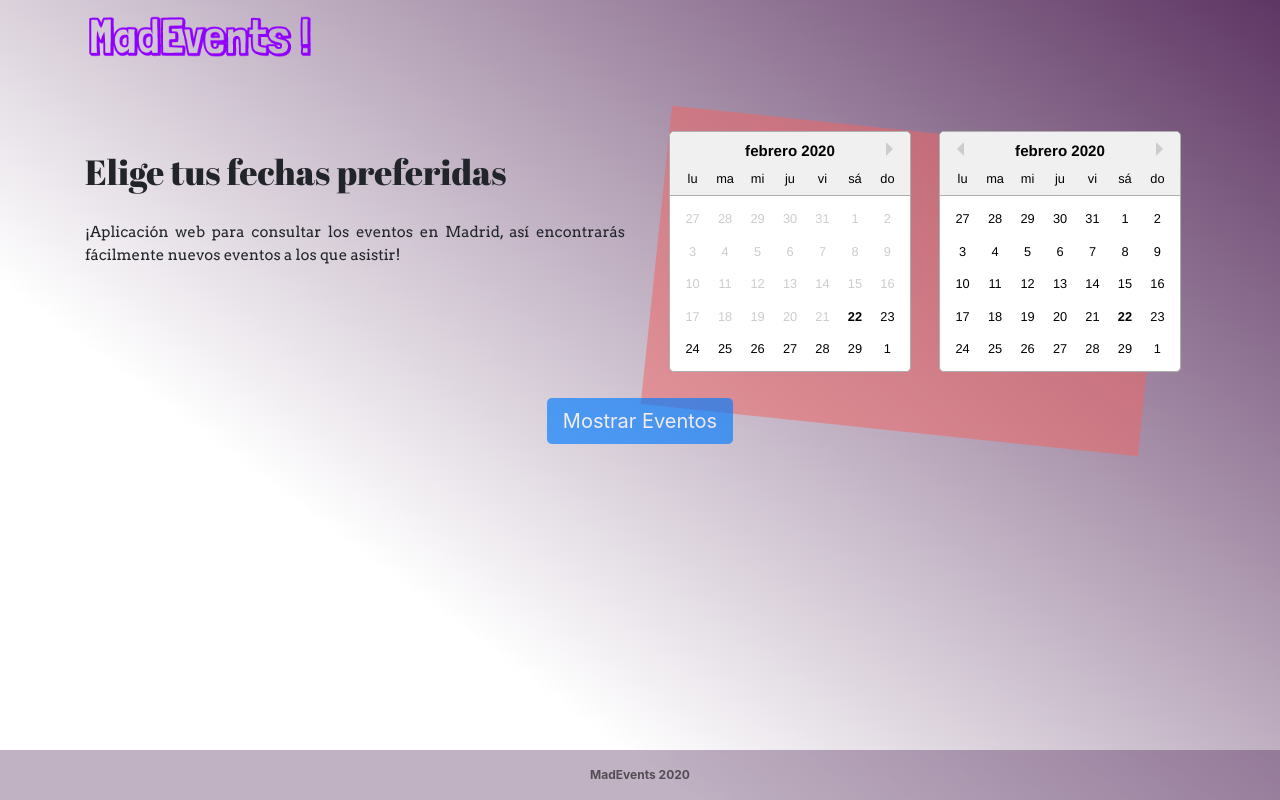
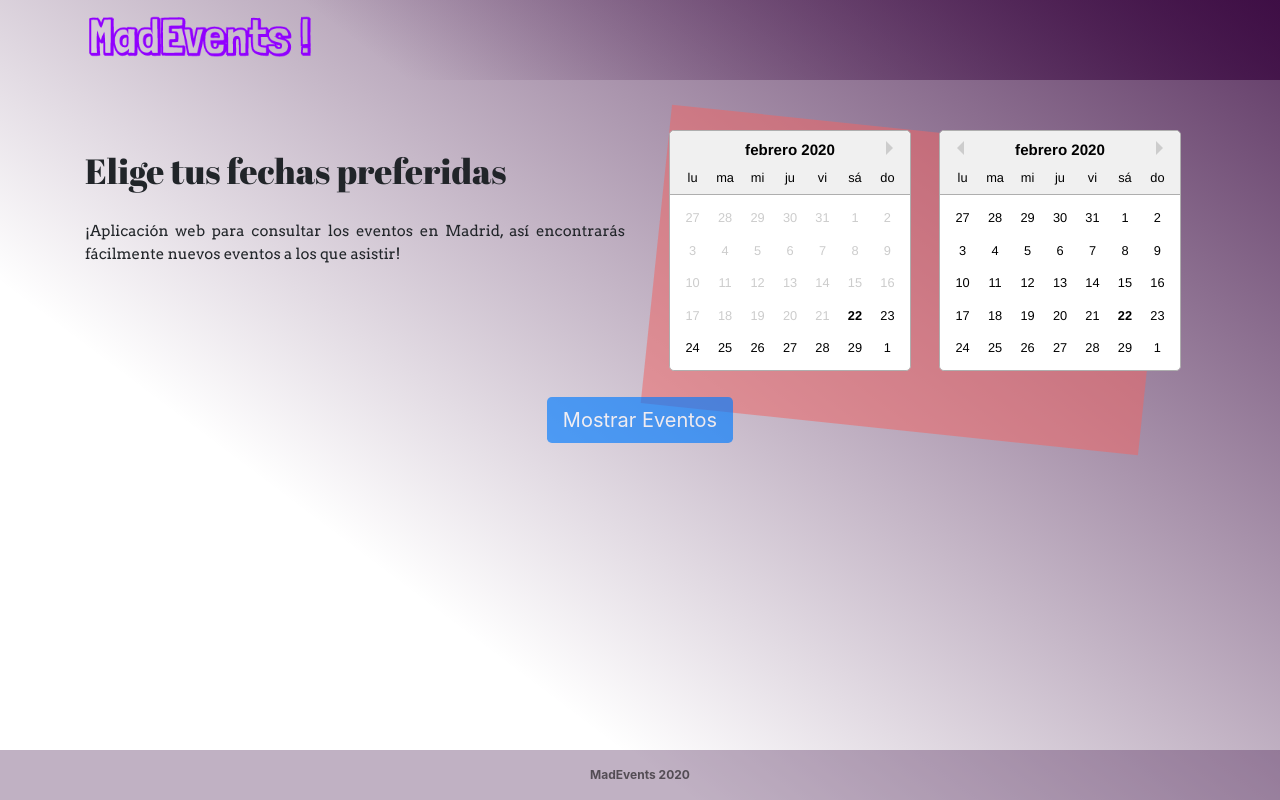
Before and after one commit to Stainless-Nata/madevents, a React (Create React App) app in the folder client/: page / in a window 1280 px wide. Built offline with nearby package versions, Linux system fonts and the light colour scheme; no server answers; what google-maps-react would draw is missing.

Commit message:
Restyle header

```diff
--- a/client/src/components/Header.js
+++ b/client/src/components/Header.js
@@ -1,12 +1,13 @@
 import React from 'react';
+import '../stylesheet/header.scss';
 import Logo from '../images/logo.png';
 import { Link } from 'react-router-dom';
 
 function Header() {
   return (
-    <header>
+    <header className='header'>
       <Link to='/'>
-        <img src={Logo} alt='MadEventsLogo' />
+        <img className='header--logo' src={Logo} alt='MadEventsLogo' />
       </Link>
     </header>
   );
--- /dev/null
+++ b/client/src/stylesheet/header.scss
@@ -0,0 +1,16 @@
+.header {
+  background: linear-gradient(217deg, rgba(54, 4, 61, 0.8), rgba(251, 139, 255, 0) 70.71%);
+  height: 80px;
+  display: flex;
+  justify-content: center;
+  align-items: center;
+  @media (min-width: 1024px) {
+    justify-content: start;
+  }
+  &--logo {
+    width: 300px;
+    @media (min-width: 768px) {
+      width: 400px;
+    }
+  }
+}
```
